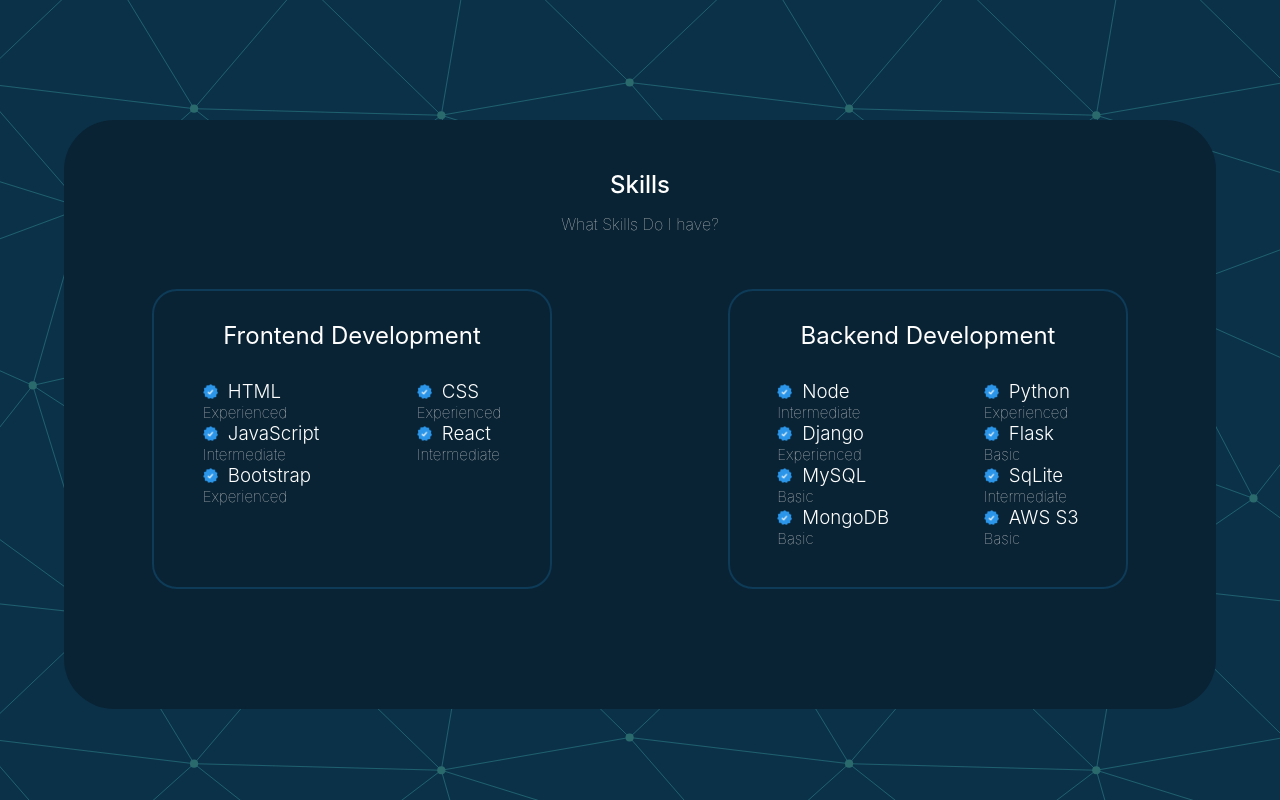
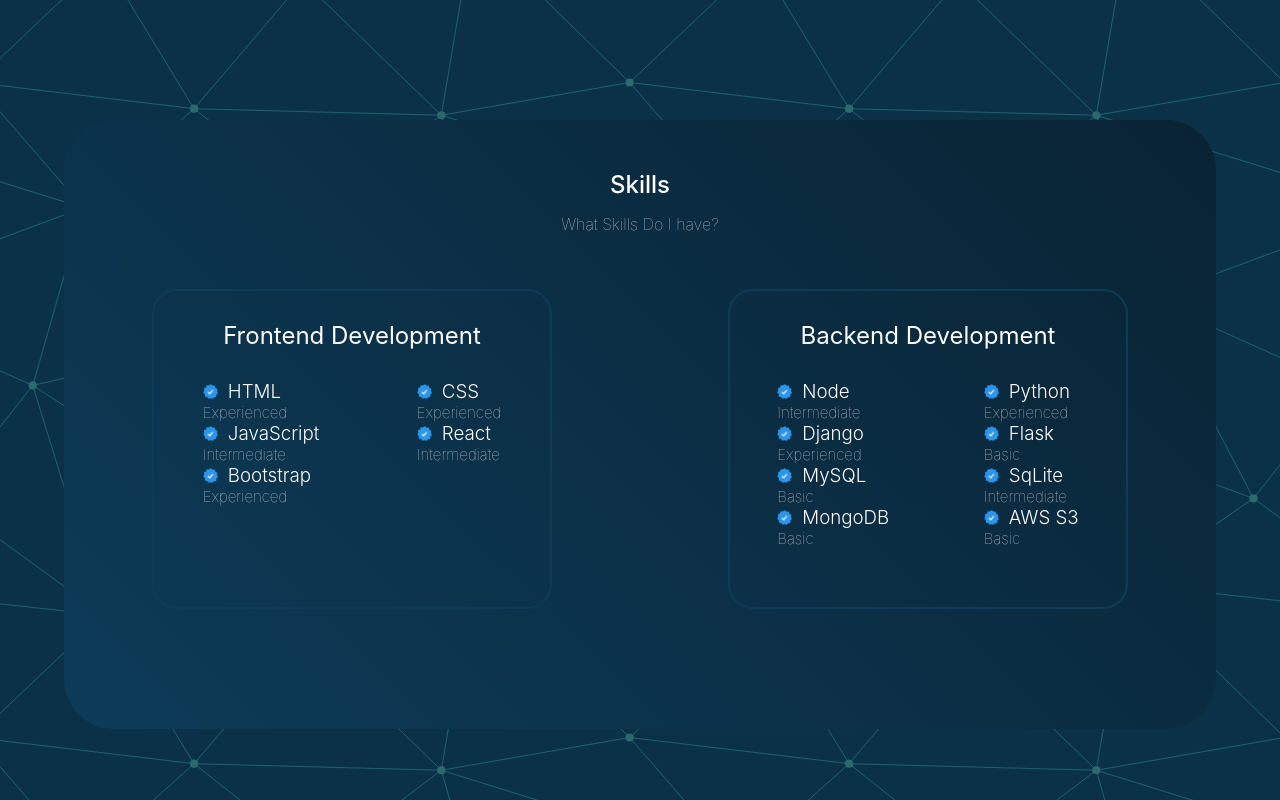
Before and after one commit to PedroL22/Pedro-Lucena-Portfolio, a React (Vite) app: page / in a window 1280 px wide. Shown: the part 760-1560 px from the top of the page. Built offline with nearby package versions, Linux system fonts and the light colour scheme.

Commit message:
4k Adaptation

```diff
--- a/src/components/NavBar/styles.css
+++ b/src/components/NavBar/styles.css
@@ -7,7 +7,7 @@ nav {
 	display: flex;
 	justify-content: space-between;
 	align-items: center;
-	padding: 0 30px;
+	padding: 0 5vw;
 }
 
 nav.dark {
@@ -65,6 +65,10 @@ li a:active, li a:hover {
 }
 
 @media (max-width: 840px) {
+	nav {
+		padding: 0 30px;
+	}
+
 	.hamburger {
 		display: block;
 	}
@@ -99,3 +103,9 @@ li a:active, li a:hover {
 		right: 0;
 	}
 }
+
+@media (min-width: 2560px) {
+	nav {
+		padding: 0 28vw;
+	}
+}
--- a/src/components/Section1/styles.css
+++ b/src/components/Section1/styles.css
@@ -87,3 +87,9 @@
 
 	}
 }
+
+@media (min-width: 2560px) {
+	.text {
+		padding: 0 28vw;
+	}
+}
--- a/src/components/Section2/styles.css
+++ b/src/components/Section2/styles.css
@@ -1,6 +1,6 @@
 .section2 {
 	height: 100vh;
-	margin: 10vh 0;
+	margin-top: 10vh;
 	overflow: hidden;
 }
 
@@ -19,7 +19,8 @@
 }
 
 .square {
-	background-color: #092334;
+	background: rgb(9, 35, 52);
+	background: linear-gradient(225deg, rgba(9, 35, 52, 1) 0%, rgba(13, 59, 88, 1) 100%);
 	margin: 0 auto;
 	width: 90vw;
 	height: min-content;
@@ -39,7 +40,7 @@
 .frontend, .backend {
 	background-color: transparent;
 	width: 400px;
-	height: 300px;
+	height: 320px;
 	border-radius: 25px;
 	margin: auto;
 	color: white;
@@ -52,6 +53,10 @@
 }
 
 @media (max-width: 970px) {
+	.section2 {
+		margin-bottom: 10vh;
+	}
+
 	.wrapper {
 		display: block;
 		overflow: hidden;
@@ -75,3 +80,9 @@
 		margin-bottom: 30px;
 	}
 }
+
+@media (min-width: 2560px) {
+	.square, .wrapper {
+		width: 45vw;
+	}
+}
```
Also changed, not shown: 1 other file (tests, documents, lock files or other folders).
